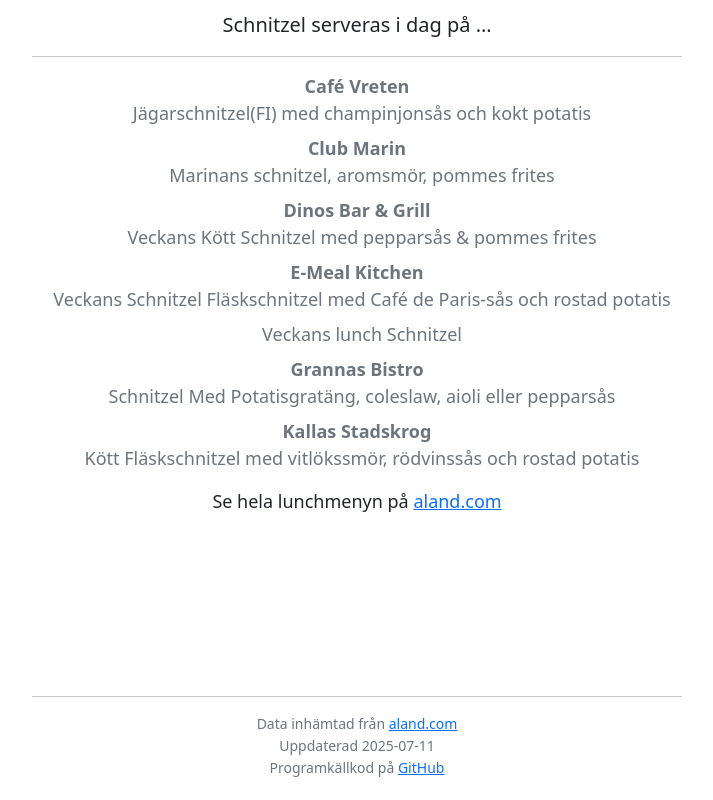
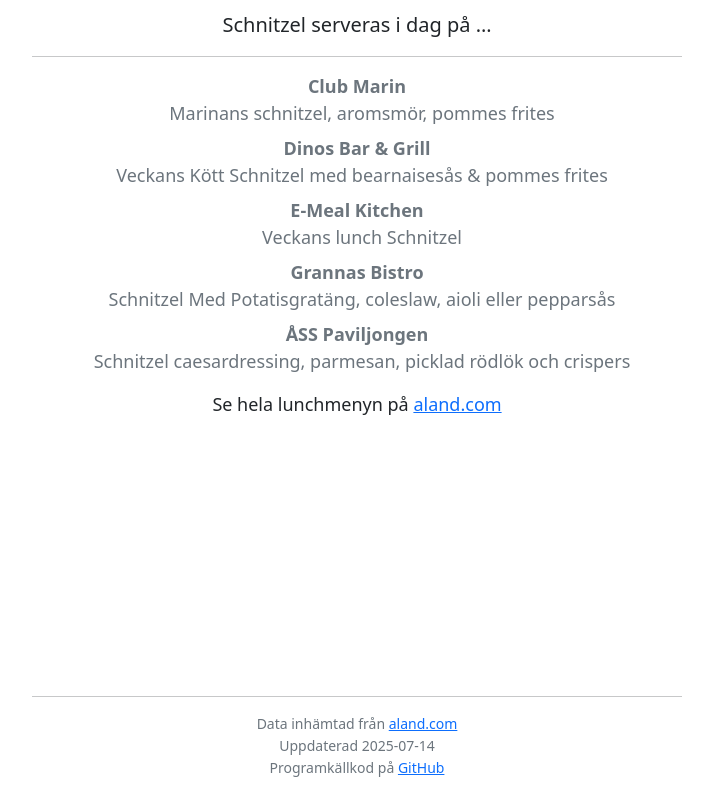
Before and after one commit to pheimdah/schnitzel.ax, a plain HTML site: page index.html in a window 1280 px wide. Shown: the whole page, without its empty margins (283-996 px from the left). Drawn offline with nearby package versions, Linux system fonts and the light colour scheme.

Commit message:
Deploying to gh-pages from @ pheimdah/schnitzel.ax@0da757a9ab6905cd5b516143c27a841a8b67a215 🚀

```diff
--- a/index.html
+++ b/index.html
@@ -64,24 +64,20 @@
 
 					<dl>
 
-							<dt class="text-secondary">Café Vreten</dt>
-							<dd class="text-muted font-italic" style="padding-left: 10px" >Jägarschnitzel(FI) med champinjonsås och kokt potatis  </dd>
-
 							<dt class="text-secondary">Club Marin</dt>
 							<dd class="text-muted font-italic" style="padding-left: 10px" >Marinans schnitzel, aromsmör, pommes frites  </dd>
 
 							<dt class="text-secondary">Dinos Bar &amp; Grill</dt>
-							<dd class="text-muted font-italic" style="padding-left: 10px" >Veckans Kött Schnitzel med pepparsås &amp; pommes frites </dd>
+							<dd class="text-muted font-italic" style="padding-left: 10px" >Veckans Kött Schnitzel med bearnaisesås &amp; pommes frites </dd>
 
 							<dt class="text-secondary">E-Meal Kitchen</dt>
-							<dd class="text-muted font-italic" style="padding-left: 10px" >Veckans Schnitzel Fläskschnitzel med Café de Paris-sås och rostad potatis </dd>
 							<dd class="text-muted font-italic" style="padding-left: 10px" >Veckans lunch Schnitzel  </dd>
 
 							<dt class="text-secondary">Grannas Bistro</dt>
 							<dd class="text-muted font-italic" style="padding-left: 10px" >Schnitzel Med Potatisgratäng, coleslaw, aioli eller pepparsås </dd>
 
-							<dt class="text-secondary">Kallas Stadskrog</dt>
-							<dd class="text-muted font-italic" style="padding-left: 10px" >Kött Fläskschnitzel med vitlökssmör, rödvinssås och rostad potatis </dd>
+							<dt class="text-secondary">ÅSS Paviljongen</dt>
+							<dd class="text-muted font-italic" style="padding-left: 10px" >Schnitzel caesardressing, parmesan, picklad rödlök och crispers </dd>
 
 					</dl>
 
@@ -93,7 +89,7 @@
 				<hr/>
 				<span class="text-muted">Data inhämtad från <a href="http://www.aland.com/" target="_blank">aland.com</a></span>
 				<br />
-				<span class="text-muted">Uppdaterad 2025-07-11</span>
+				<span class="text-muted">Uppdaterad 2025-07-14</span>
 				<br />
 				<span class="text-muted">Programkällkod på <a href="https://github.com/pheimdah/schnitzel.ax" target="_blank">GitHub</a></span>
 			</div>
```
